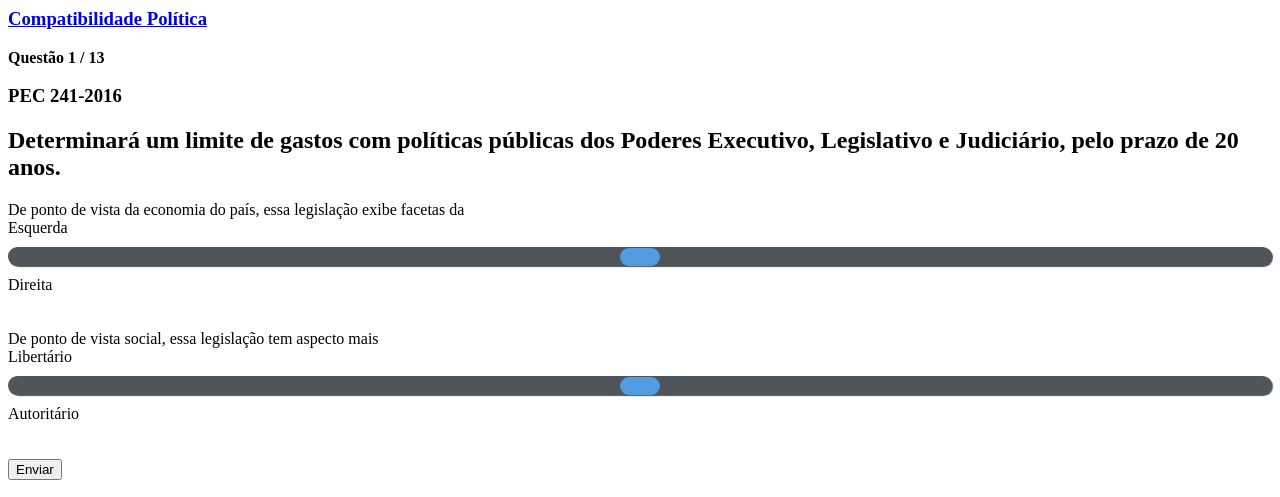
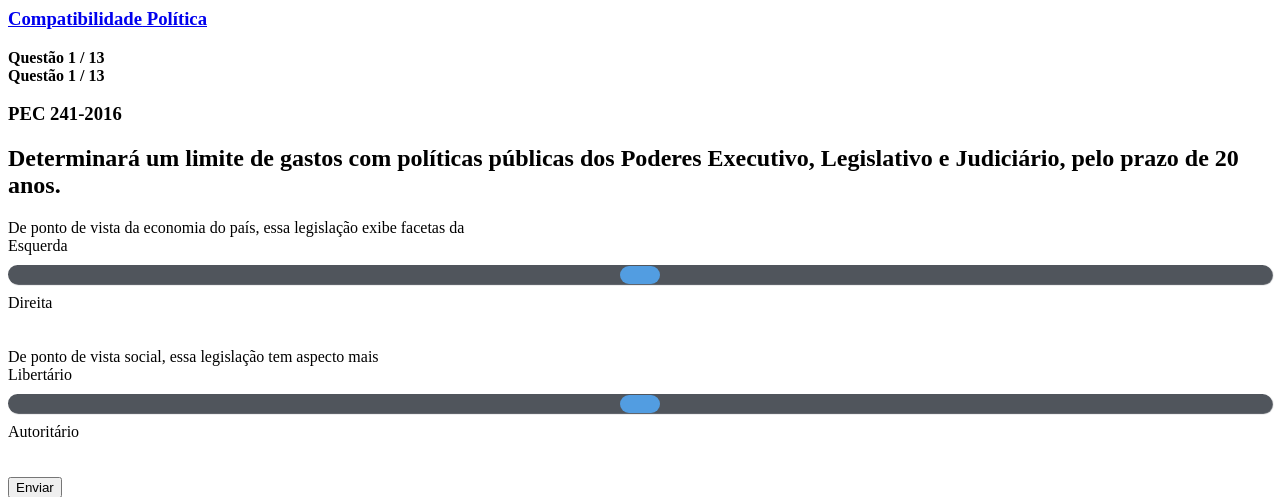
Before and after one commit to JVUnderground/compatibilitica, a Django app: page /vote in a window 1280 px wide. Shown: the top 497 px of the page. Run offline with Django 3.2, Linux system fonts and the light colour scheme; data comes from the database, SQL or seed files in the repository; both versions use the stored data as it was after the commit.

Commit message:
Fix lack of counter in poll

```diff
--- a/poll/templates/base.html
+++ b/poll/templates/base.html
@@ -11,14 +11,14 @@
   <!-- Header -->
   <header id="header">
     <div class="inner"> <a href="/" class="logo"><h3>Compatibilidade<strong> Política</strong></h3></a>
-      <!--
-					<nav id="nav">
-						<a href="index.html">Home</a>
-						<a href="generic.html">Generic</a>
-						<a href="elements.html">Elements</a>
-					</nav>
-					<a href="#navPanel" class="navPanelToggle"><span class="fa fa-bars"></span></a>
-                    -->
+
+    {% if question.id %}
+    <nav id="nav">
+      <b>Questão {{ question.id }} / {{ qcount }}</b>
+    </nav>
+    <a href="#navPanel" class="navPanelToggle"><span class="fa fa-bars"></span></a>
+    {% endif %}
+
     </div>
   </header>
   {% block content %}
```
Also changed, not shown: db.sqlite3.
